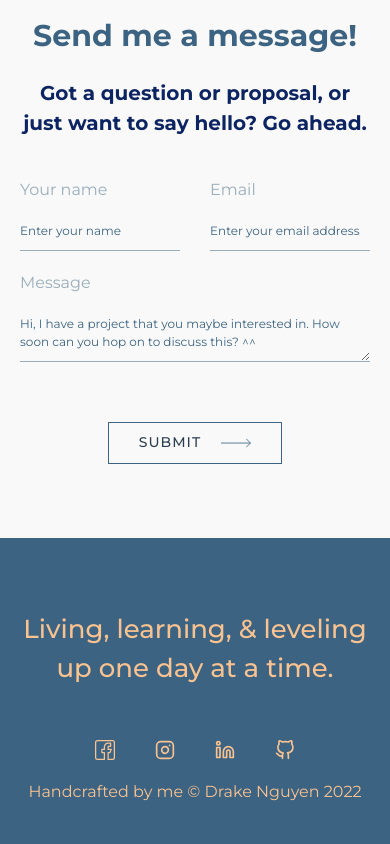
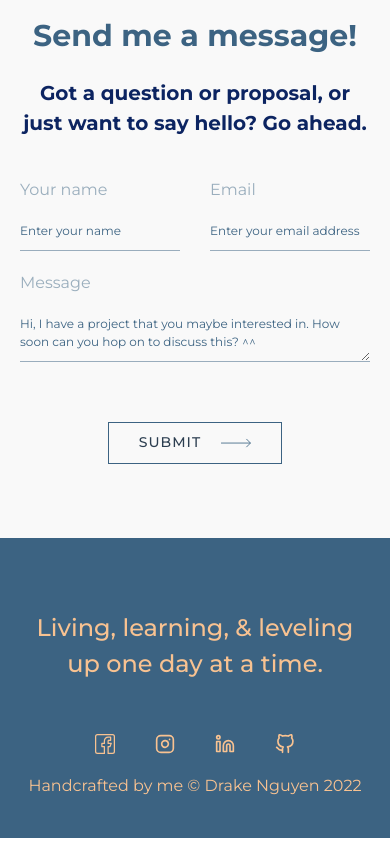
Before and after one commit to nvd1998/my-portfolio, a Vue app: page / in a window 390 px wide. Shown: the part 814-1658 px from the top of the page. Built offline with nearby package versions, Linux system fonts and the light colour scheme.

Commit message:
fix footer slogan size

```diff
--- a/src/components/footer/MainFooter.vue
+++ b/src/components/footer/MainFooter.vue
@@ -202,14 +202,13 @@ export default defineComponent({
     }
   }
 }
-// @media screen and (min-width: 768px) and (max-width: 991px) {
-// }
-// @media screen and (min-width: 576px) and (max-width: 767px) {
-// }
 @media screen and (max-width: 575px) {
   .main-footer {
     .main-footer_wrapper {
       @apply max-w-full;
+      .slogan {
+        @apply text-[24px];
+      }
       > div {
         @apply flex flex-col flex-col-reverse justify-between items-center;
         .social-list {
```
